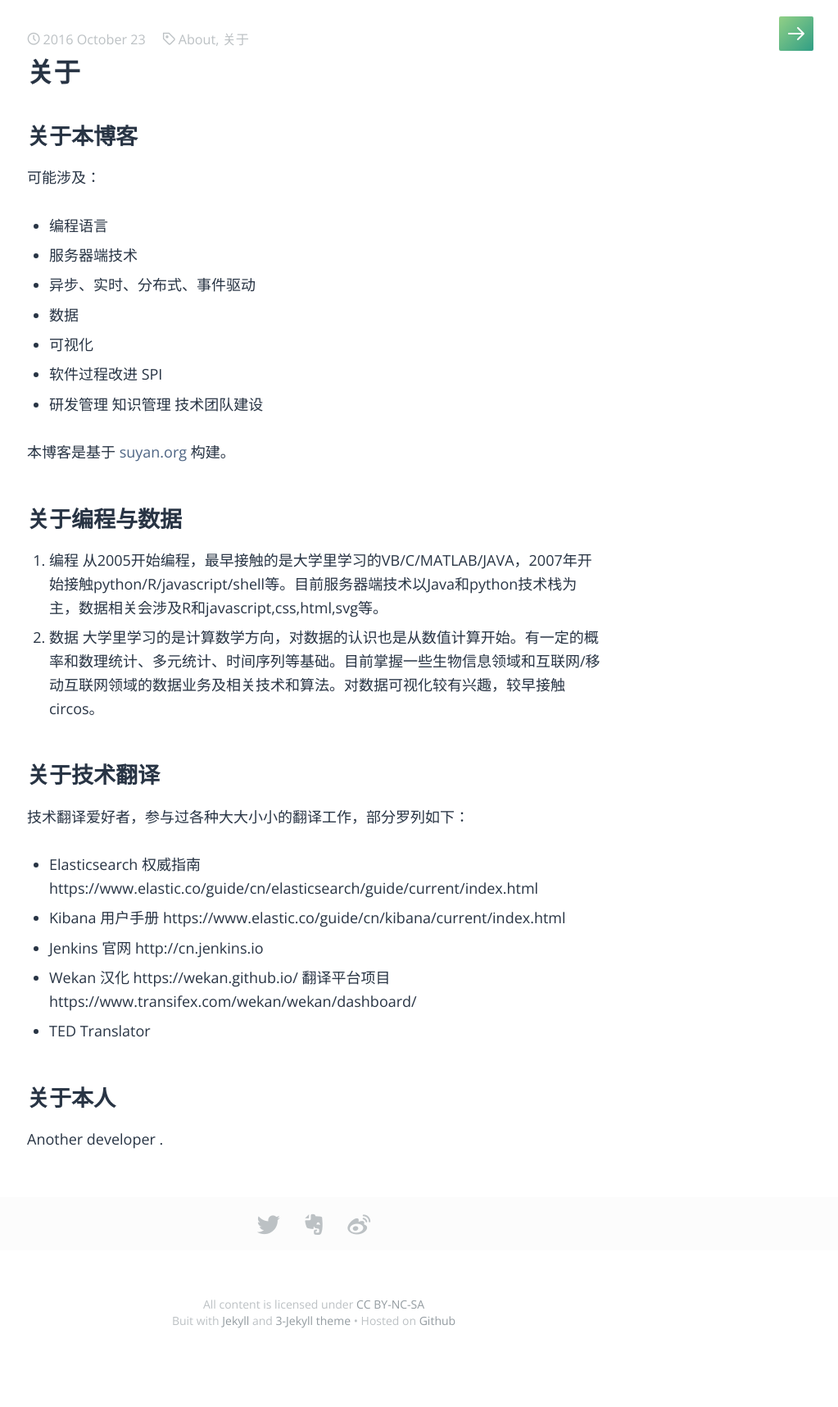
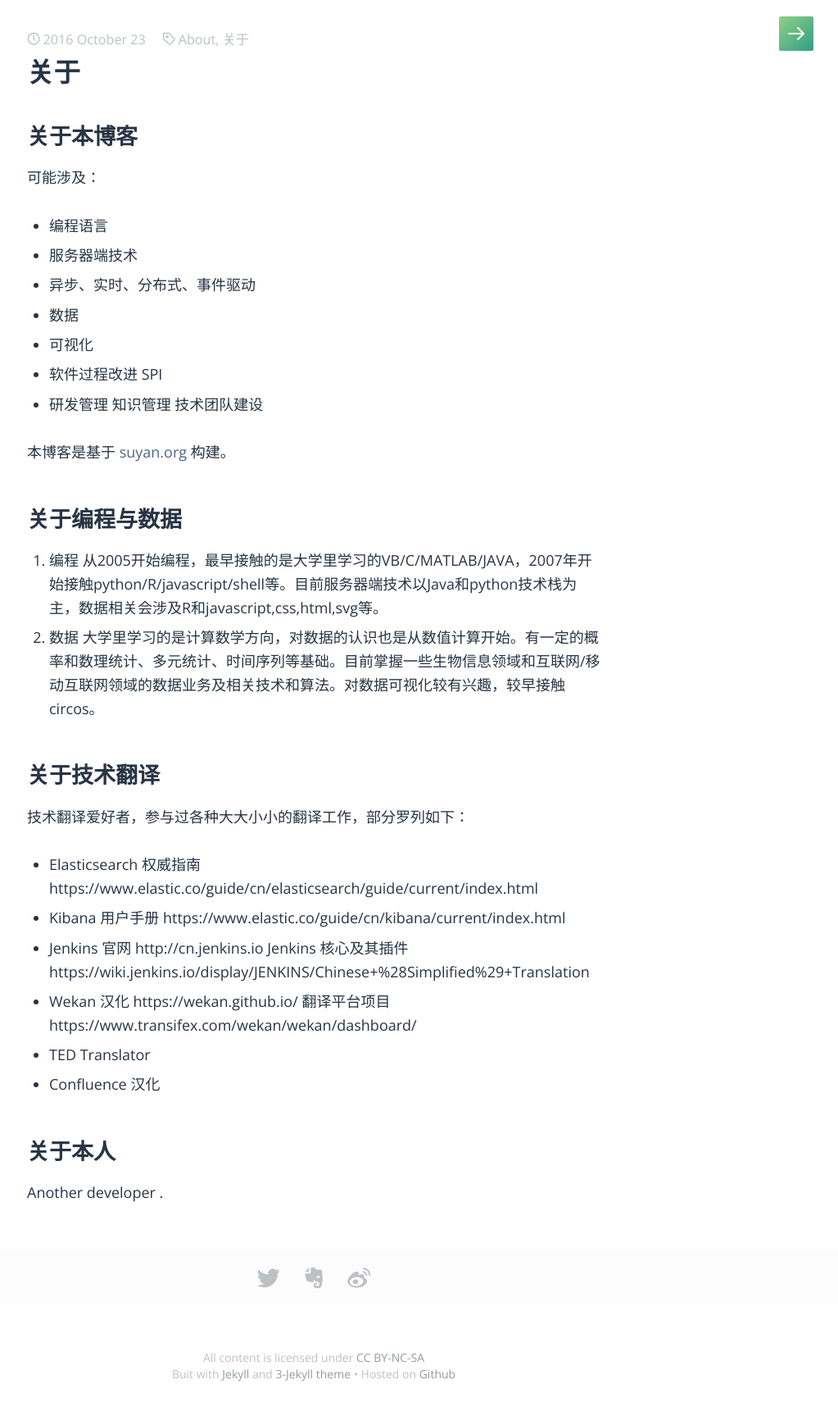
Before and after one commit to node/node.github.io, a Jekyll site: the page built from _posts/personal/2016-10-23-about-me.md, in a window 1280 px wide. Shown: the whole page at 82% size, without its empty margins (257-1280 px from the left). Built offline with Jekyll 4.4.1, drawn with Linux system fonts in a browser that asks for light colours; some web fonts are replaced.

Commit message:
Update 2016-10-23-about-me.md

```diff
--- a/_posts/personal/2016-10-23-about-me.md
+++ b/_posts/personal/2016-10-23-about-me.md
@@ -33,9 +33,10 @@ description: 关于本博客，关于编程与数据，关于我
 技术翻译爱好者，参与过各种大大小小的翻译工作，部分罗列如下：
 * Elasticsearch 权威指南 https://www.elastic.co/guide/cn/elasticsearch/guide/current/index.html
 * Kibana 用户手册 https://www.elastic.co/guide/cn/kibana/current/index.html
-* Jenkins 官网  http://cn.jenkins.io
+* Jenkins 官网  http://cn.jenkins.io  Jenkins 核心及其插件 https://wiki.jenkins.io/display/JENKINS/Chinese+%28Simplified%29+Translation
 * Wekan 汉化 https://wekan.github.io/    翻译平台项目 https://www.transifex.com/wekan/wekan/dashboard/
 * TED Translator
+* Confluence 汉化
 
 
 ## 关于本人
```
